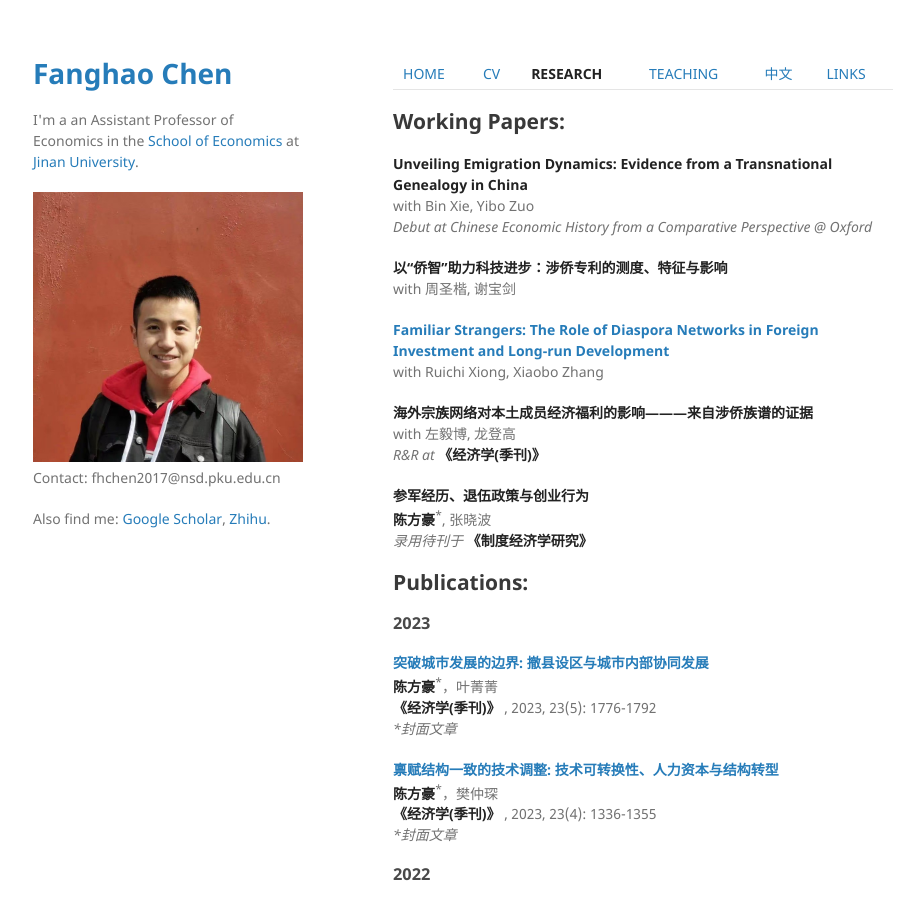
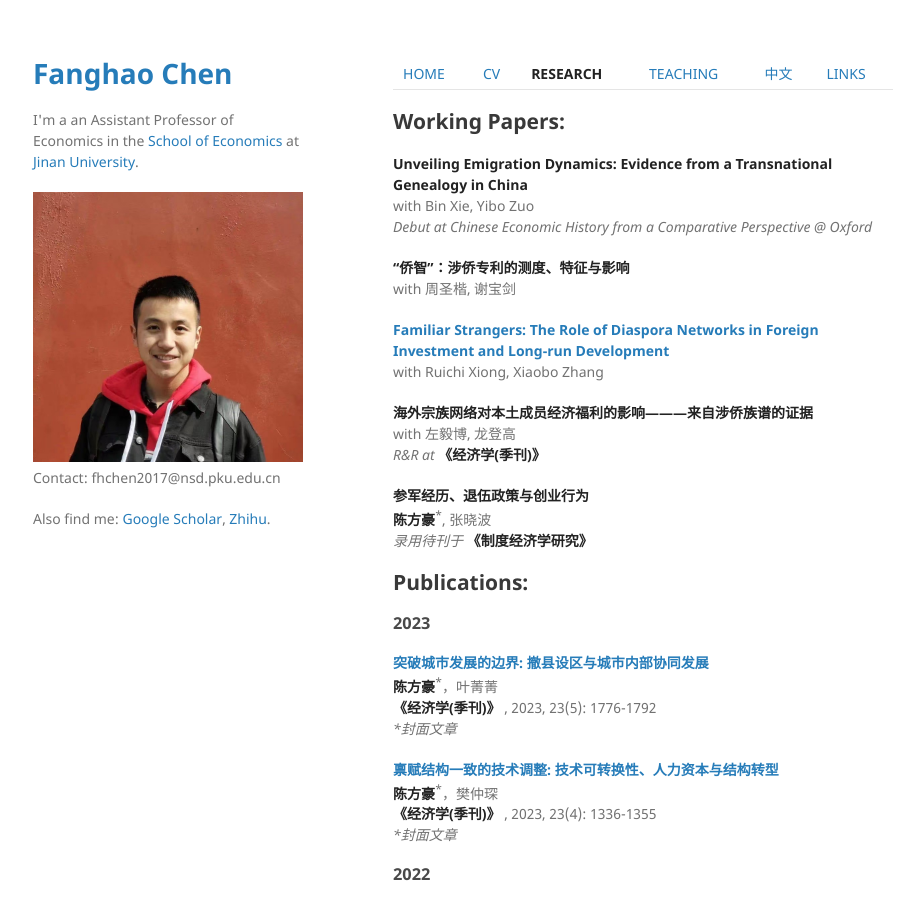
Before and after one commit to FanghaoChen/homepage, a Jekyll site: the page built from research.md, in a window 1280 px wide and 900 px high. Shown: the whole window, without its empty margins (177-1081 px from the left). Built offline with Jekyll 4.4.1, drawn with Linux system fonts in a browser that asks for light colours.

Commit message:
Update research.md

```diff
--- a/research.md
+++ b/research.md
@@ -10,7 +10,7 @@ layout: default
 with Bin Xie, Yibo Zuo  <br/>
 <em> Debut at Chinese Economic History from a Comparative Perspective @ Oxford </em>  <br/>
 
- **以“侨智”助力科技进步：涉侨专利的测度、特征与影响** <br/>
+ **“侨智”：涉侨专利的测度、特征与影响** <br/>
 with 周圣楷, 谢宝剑 <br/>
 
 **[Familiar Strangers: The Role of Diaspora Networks in Foreign Investment and Long-run Development](https://papers.ssrn.com/sol3/papers.cfm?abstract_id=4004159)** <br/>
```
